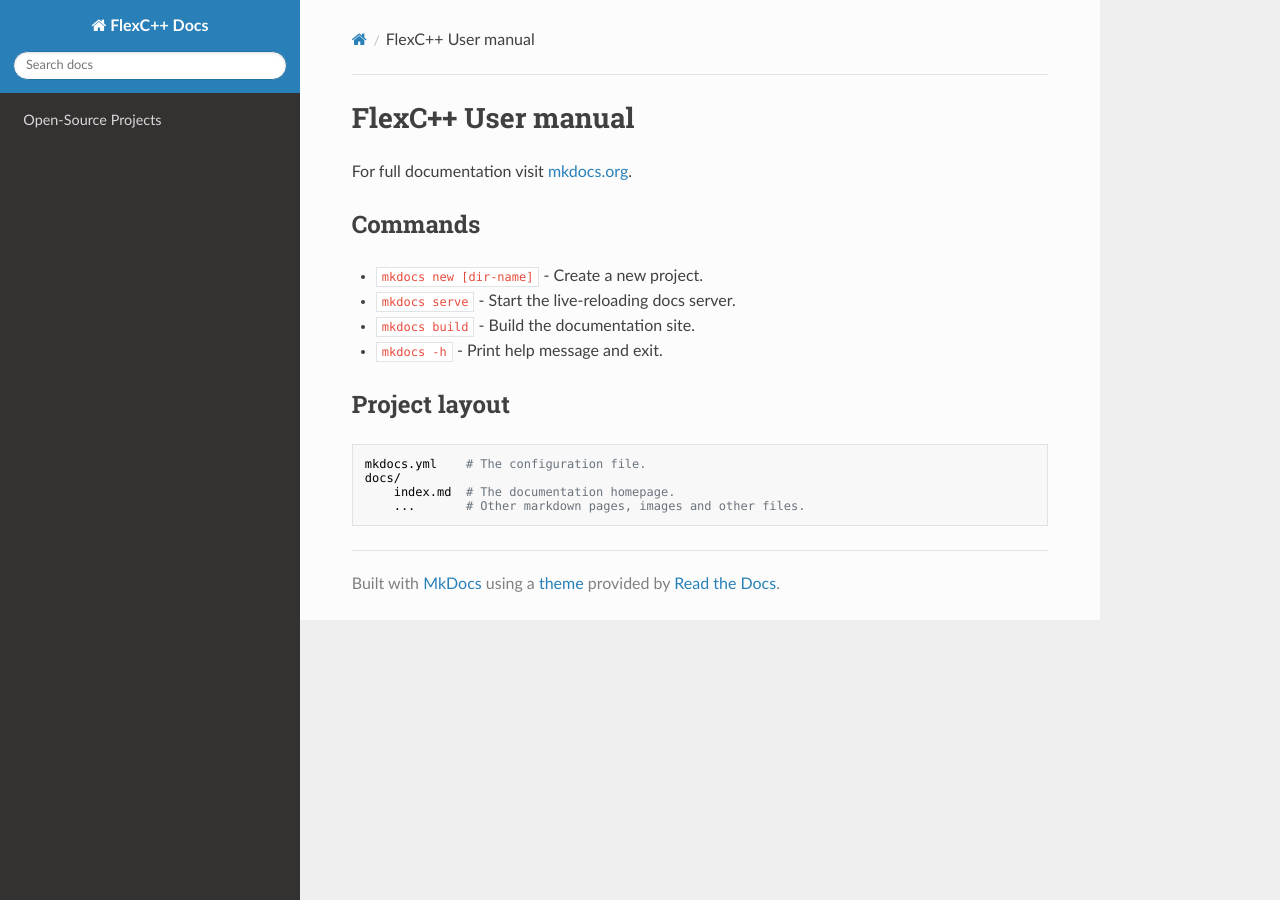
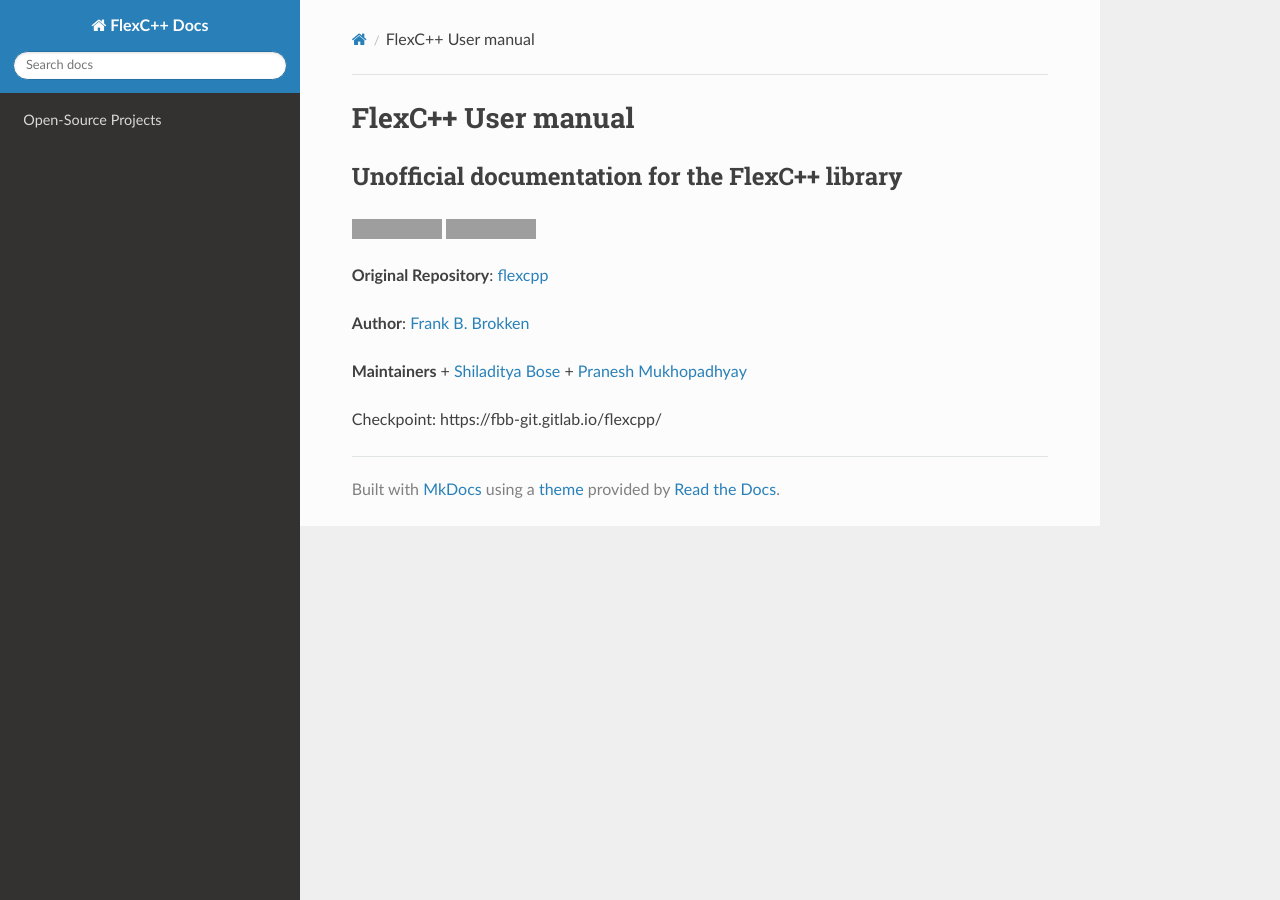
Before and after one commit to s-bose/flexcpp-docs, an MkDocs documentation site: the page built from docs/index.md, in a window 1280 px wide. Built offline with MkDocs 1.6.1, drawn with Linux system fonts in a browser that asks for light colours; nearby versions of some CDN libraries; grey boxes are pictures that could not be loaded.

Commit message:
Adding author and fixing index.md

```diff
--- a/docs/index.md
+++ b/docs/index.md
@@ -1,17 +1,16 @@
 # FlexC++ User manual
 
-For full documentation visit [mkdocs.org](https://www.mkdocs.org).
+## Unofficial documentation for the FlexC++ library
 
-## Commands
+[![Documentation Status](https://readthedocs.org/projects/flexcpp-docs/badge/?version=latest)](https://flexcpp-docs.readthedocs.io/en/latest/?badge=latest) [![PRs Welcome](https://img.shields.io/badge/PRs-welcome-brightgreen.svg?style=flat-square)](https://makeapullrequest.com)
 
-* `mkdocs new [dir-name]` - Create a new project.
-* `mkdocs serve` - Start the live-reloading docs server.
-* `mkdocs build` - Build the documentation site.
-* `mkdocs -h` - Print help message and exit.
 
-## Project layout
+__Original Repository__: [flexcpp](https://gitlab.com/fbb-git/flexcpp)
 
-    mkdocs.yml    # The configuration file.
-    docs/
-        index.md  # The documentation homepage.
-        ...       # Other markdown pages, images and other files.
+__Author__: [Frank B. Brokken](https://gitlab.com/fbb-git)
+
+__Maintainers__
++ [Shiladitya Bose](https://github.com/s-bose)
++ [Pranesh Mukhopadhyay](https://github.com/Mukhopadhyay)
+
+Checkpoint: https://fbb-git.gitlab.io/flexcpp/
```
Also changed, not shown: README.md (+3 -1 lines).
